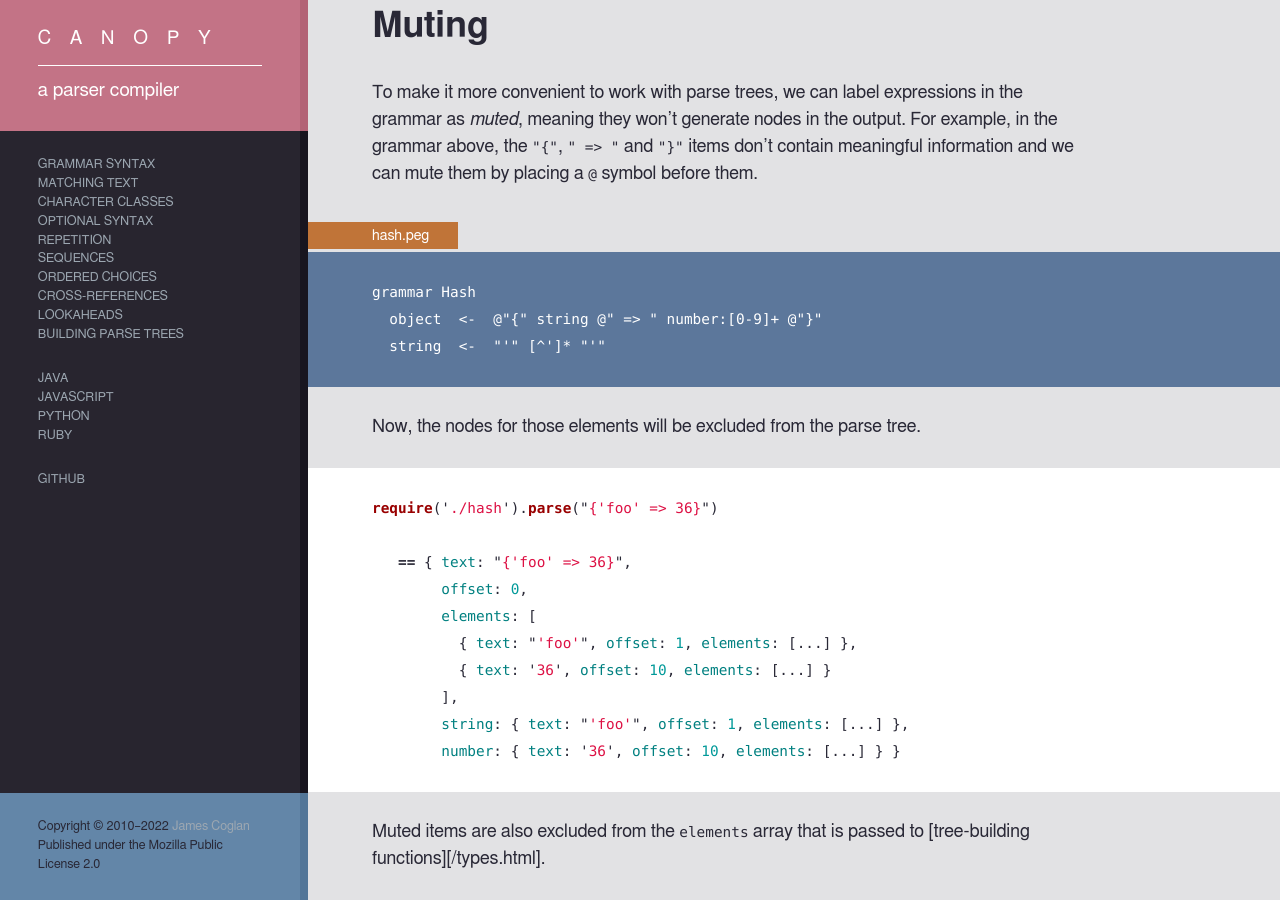
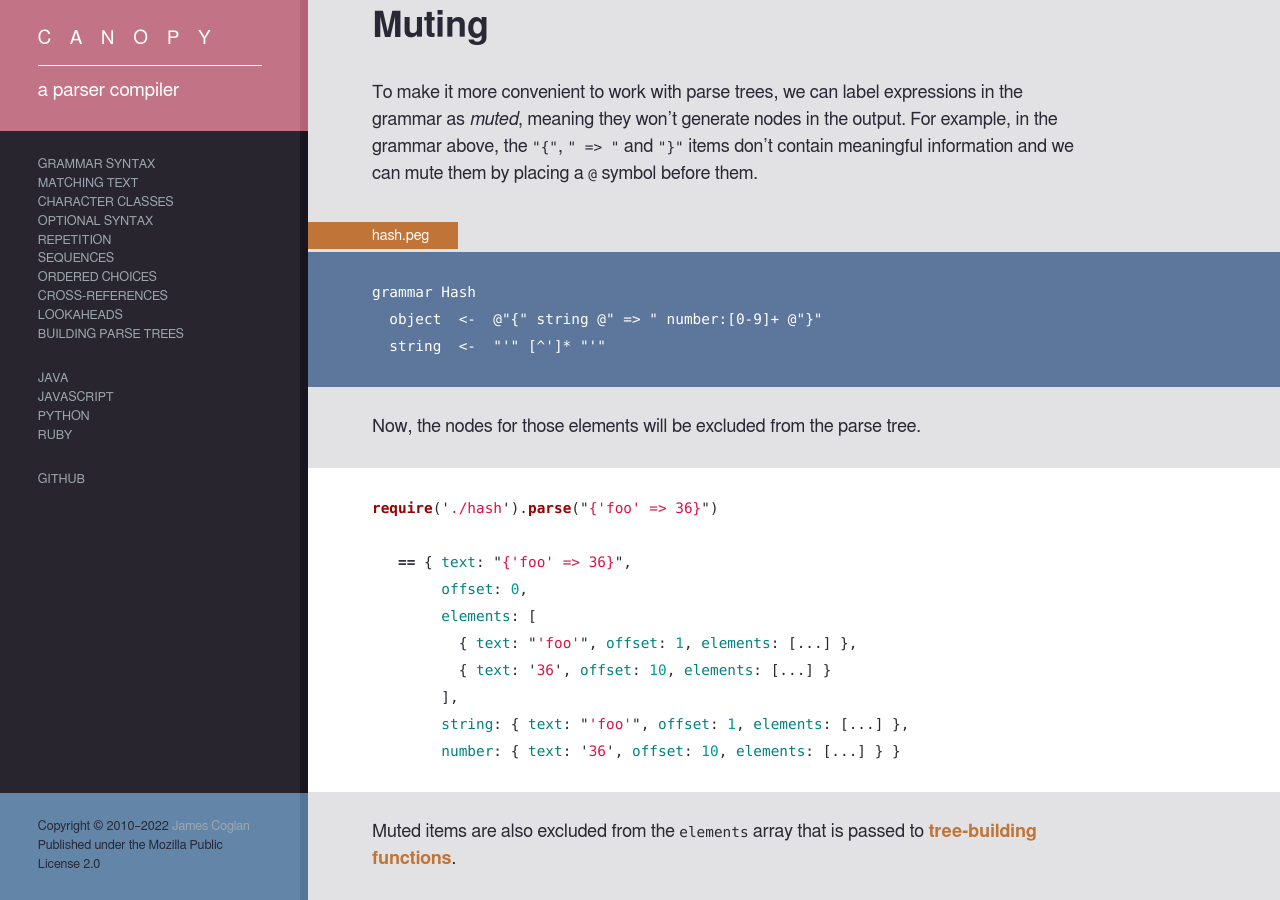
Before and after one commit to jcoglan/canopy, a Jekyll site: the page built from site/sequences.md, in a window 1280 px wide and 900 px high, scrolled down 2722 px. Built offline with Jekyll 4.4.1, drawn with Linux system fonts in a browser that asks for light colours.

Commit message:
Fix a link on the website

````diff
--- a/site/sequences.md
+++ b/site/sequences.md
@@ -129,4 +129,4 @@ require('./hash').parse("{'foo' => 36}")
 ```
 
 Muted items are also excluded from the `elements` array that is passed to
-[tree-building functions][/types.html].
+[tree-building functions](/types.html).
````
